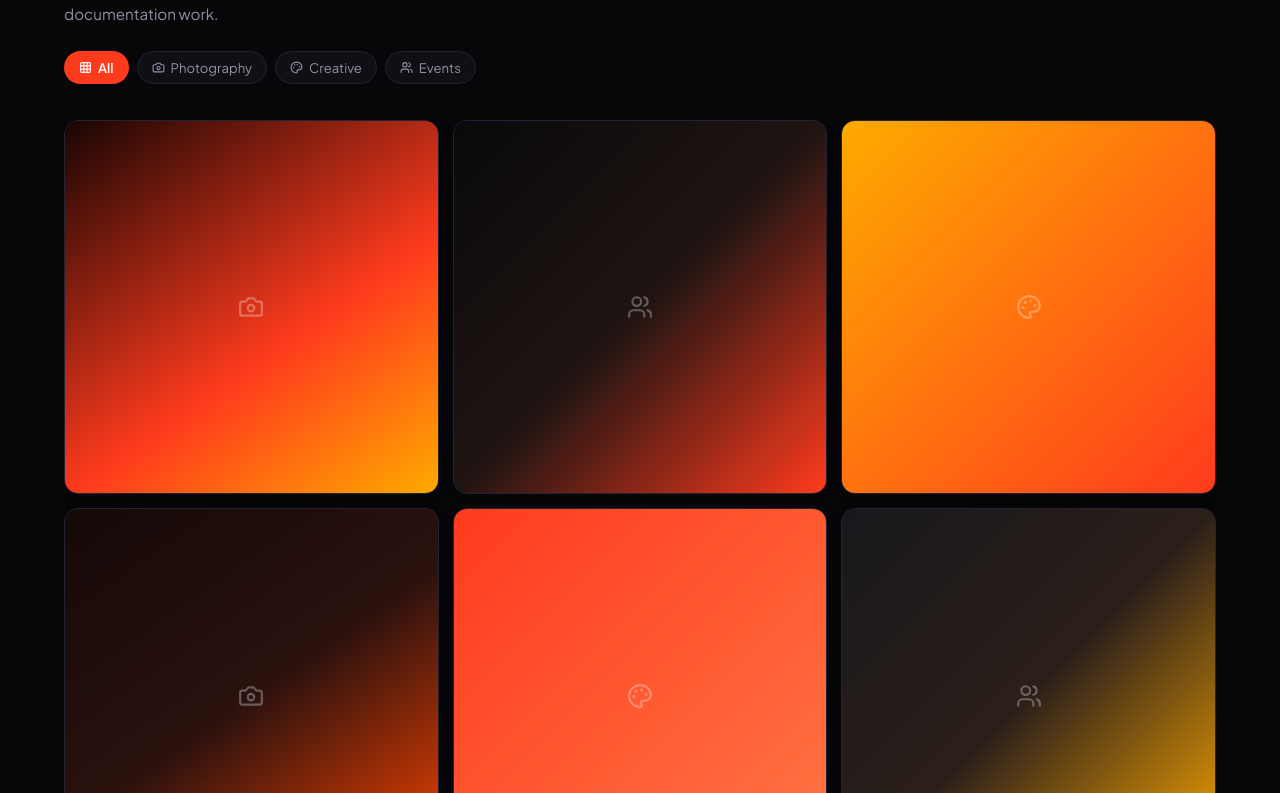
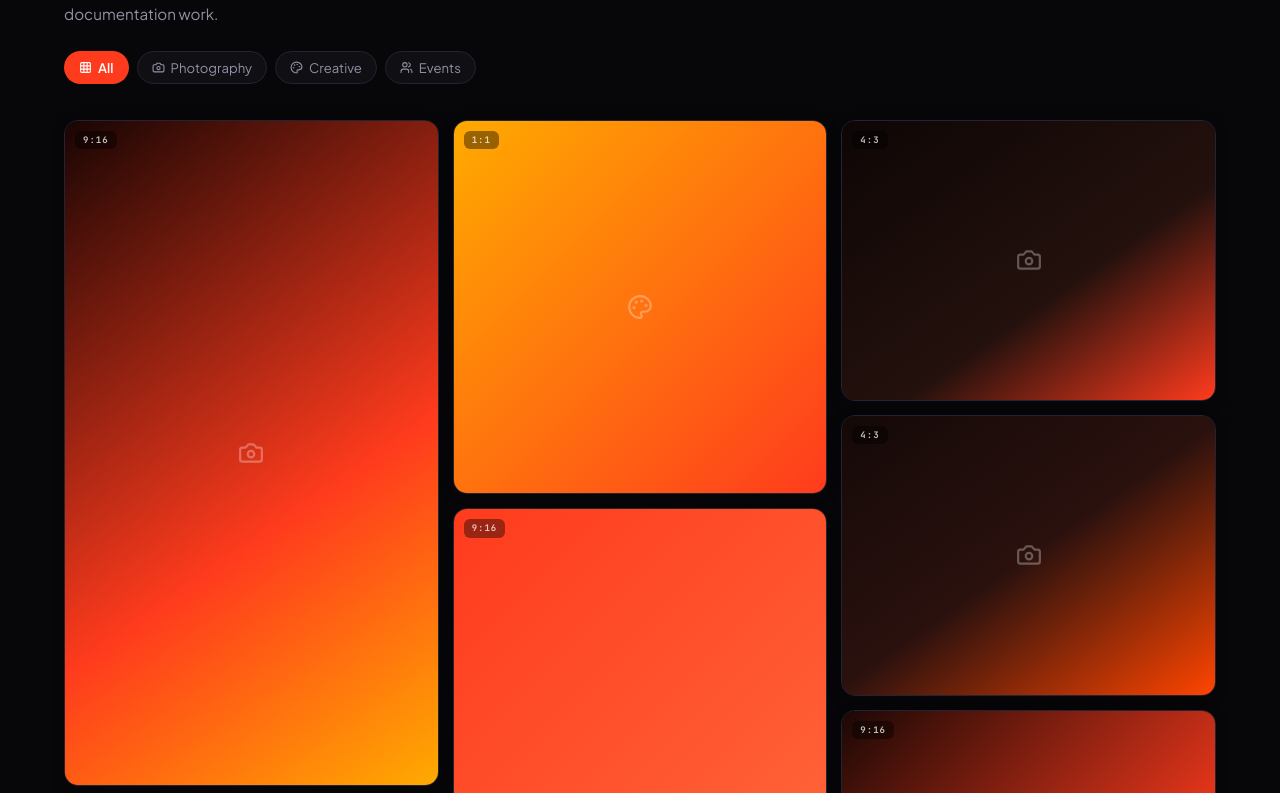
Before and after one commit to zandyka/personal-blog, a React (Vite) app: page / in a window 1280 px wide. Shown: the part 1427-2220 px from the top of the page. Built offline with nearby package versions, Linux system fonts and the light colour scheme.

Commit message:
feat: increase audio volume and implement balanced 3-column masonry gallery with dynamic aspect ratios (1:1, 4:3, 9:16, 16:9)

```diff
--- a/src/components/Gallery.jsx
+++ b/src/components/Gallery.jsx
@@ -6,67 +6,94 @@ import { useSoundContext } from './ui/SoundProvider';
 
 const GALLERY_ITEMS = [
   {
-    id: 1, category: 'Photography', title: 'Urban Landscape',
-    caption: 'Street photography capturing everyday moments',
-    ratio: '1:1', width: 1, height: 1,
+    id: 1,
+    category: 'Photography',
+    title: 'Portrait Session',
+    caption: 'Natural light portrait photography and street framing',
+    aspectRatio: '9 / 16',
+    ratioLabel: '9:16',
     bg: 'linear-gradient(145deg, #180503 0%, #FF3B1D 60%, #FFAA00 100%)',
-    alt: 'Urban Landscape Street Photography',
+    alt: 'Portrait Session in 9:16 vertical ratio',
   },
   {
-    id: 2, category: 'Events', title: 'HIMTI Event Documentation',
-    caption: 'Creative media coverage for organizational events at USU',
-    ratio: '1:1', width: 1, height: 1,
-    bg: 'linear-gradient(135deg, #09090b 0%, #1f1412 50%, #FF3B1D 100%)',
-    alt: 'HIMTI Event Documentation at USU',
+    id: 2,
+    category: 'Creative',
+    title: 'Design Work — Figma',
+    caption: 'Visual identity and vector asset creation',
+    aspectRatio: '1 / 1',
+    ratioLabel: '1:1',
+    bg: 'linear-gradient(135deg, #FFAA00 0%, #FF3B1D 100%)',
+    alt: 'Figma Design Work in 1:1 square ratio',
   },
   {
-    id: 3, category: 'Creative', title: 'Design Work — Figma',
-    caption: 'Visual identity and social media content creation',
-    ratio: '1:1', width: 1, height: 1,
-    bg: 'linear-gradient(135deg, #FFAA00 0%, #FF3B1D 100%)',
-    alt: 'Design Work with Figma',
+    id: 3,
+    category: 'Photography',
+    title: 'Urban Landscape',
+    caption: 'Street architectural exploration and lighting',
+    aspectRatio: '4 / 3',
+    ratioLabel: '4:3',
+    bg: 'linear-gradient(145deg, #0d0605 0%, #24110d 60%, #FF3B1D 100%)',
+    alt: 'Urban Landscape in 4:3 photo ratio',
   },
   {
-    id: 4, category: 'Photography', title: 'Portrait Session',
-    caption: 'Natural light portrait photography',
-    ratio: '1:1', width: 1, height: 1,
-    bg: 'linear-gradient(145deg, #140908 0%, #2a110e 50%, #FF4500 100%)',
-    alt: 'Natural Light Portrait Photography',
+    id: 4,
+    category: 'Events',
+    title: 'HIMTI Documentation',
+    caption: 'Stage and media coverage for HIMTI USU',
+    aspectRatio: '16 / 9',
+    ratioLabel: '16:9',
+    bg: 'linear-gradient(135deg, #09090b 0%, #1f1412 50%, #FF3B1D 100%)',
+    alt: 'HIMTI Documentation in 16:9 cinematic ratio',
   },
   {
-    id: 5, category: 'Creative', title: 'Social Media Content',
-    caption: 'Instagram promotional content for HIMTI USU',
-    ratio: '1:1', width: 1, height: 1,
+    id: 5,
+    category: 'Creative',
+    title: 'Social Media Stories',
+    caption: 'Engaging animated vertical editorial stories',
+    aspectRatio: '9 / 16',
+    ratioLabel: '9:16',
     bg: 'linear-gradient(135deg, #FF3B1D 0%, #FF7744 100%)',
-    alt: 'Social Media Content for HIMTI',
+    alt: 'Social Media Stories in 9:16 vertical format',
   },
   {
-    id: 6, category: 'Events', title: 'Team Collaboration',
-    caption: 'Event coordination and team documentation',
-    ratio: '1:1', width: 1, height: 1,
-    bg: 'linear-gradient(135deg, #18181c 0%, #2b1f1a 50%, #FFAA00 100%)',
-    alt: 'Team Collaboration Documentation',
+    id: 6,
+    category: 'Photography',
+    title: 'Nature & Textures',
+    caption: 'Organic textures and natural light study',
+    aspectRatio: '4 / 3',
+    ratioLabel: '4:3',
+    bg: 'linear-gradient(145deg, #140908 0%, #2a110e 50%, #FF4500 100%)',
+    alt: 'Nature and Textures in 4:3 ratio',
   },
   {
-    id: 7, category: 'Photography', title: 'Nature & Architecture',
-    caption: 'Exploring visual composition in everyday settings',
-    ratio: '1:1', width: 1, height: 1,
-    bg: 'linear-gradient(145deg, #0d0605 0%, #24110d 60%, #FF3B1D 100%)',
-    alt: 'Nature and Architecture Photography',
+    id: 7,
+    category: 'Creative',
+    title: 'Brand Identity',
+    caption: 'Minimalist branding and poster design',
+    aspectRatio: '1 / 1',
+    ratioLabel: '1:1',
+    bg: 'linear-gradient(135deg, #FF5500 0%, #FFAA00 100%)',
+    alt: 'Brand Identity in 1:1 square ratio',
   },
   {
-    id: 8, category: 'Creative', title: 'Brand Identity',
-    caption: 'Poster, banner, and print design using Figma',
-    ratio: '1:1', width: 1, height: 1,
-    bg: 'linear-gradient(135deg, #FF5500 0%, #FFAA00 100%)',
-    alt: 'Brand Identity and Print Design',
+    id: 8,
+    category: 'Events',
+    title: 'Team Collaboration',
+    caption: 'Team planning and milestone documentation',
+    aspectRatio: '16 / 9',
+    ratioLabel: '16:9',
+    bg: 'linear-gradient(135deg, #18181c 0%, #2b1f1a 50%, #FFAA00 100%)',
+    alt: 'Team Collaboration in 16:9 ratio',
   },
   {
-    id: 9, category: 'Events', title: 'Tech Exhibition',
-    caption: 'Student technology project showcase at USU',
-    ratio: '1:1', width: 1, height: 1,
+    id: 9,
+    category: 'Events',
+    title: 'Tech Exhibition',
+    caption: 'Student technology innovation showcase at USU',
+    aspectRatio: '9 / 16',
+    ratioLabel: '9:16',
     bg: 'linear-gradient(135deg, #1a0805 0%, #FF3B1D 50%, #FFAA00 100%)',
-    alt: 'Tech Exhibition Showcase at USU',
+    alt: 'Tech Exhibition in 9:16 vertical format',
   },
 ];
 
@@ -94,21 +121,42 @@ function GalleryCard({ item, index, onClick }) {
       ref={ref}
       initial={{ opacity: 0, y: 24, scale: 0.97 }}
       animate={inView ? { opacity: 1, y: 0, scale: 1 } : {}}
-      transition={{ duration: 0.45, delay: index * 0.05, ease: [0.22, 1, 0.36, 1] }}
+      transition={{ duration: 0.45, delay: index * 0.04, ease: [0.22, 1, 0.36, 1] }}
       onClick={() => { playClick(); onClick(item); }}
       onMouseEnter={() => { playHover(); setHovered(true); }}
       onMouseLeave={() => setHovered(false)}
       className="gallery-card-root"
       style={{
         position: 'relative',
+        width: '100%',
+        aspectRatio: item.aspectRatio || '1 / 1',
         borderRadius: '14px',
         overflow: 'hidden',
         cursor: 'pointer',
         border: '1px solid var(--border)',
-        boxShadow: '0 4px 16px rgba(0, 0, 0, 0.12)',
-        aspectRatio: '1 / 1',
+        boxShadow: '0 4px 16px rgba(0, 0, 0, 0.14)',
       }}
     >
+      {/* Ratio badge in top-left */}
+      <div
+        style={{
+          position: 'absolute',
+          top: '10px',
+          left: '10px',
+          padding: '2px 8px',
+          borderRadius: '6px',
+          background: 'rgba(0, 0, 0, 0.4)',
+          backdropFilter: 'blur(8px)',
+          fontSize: '9px',
+          fontFamily: "'JetBrains Mono', monospace",
+          fontWeight: 700,
+          color: 'rgba(255, 255, 255, 0.75)',
+          letterSpacing: '1px',
+          zIndex: 2,
+        }}
+      >
+        {item.ratioLabel}
+      </div>
       {/* Background artwork with smooth zoom */}
       <div
         style={{
@@ -341,35 +389,54 @@ export default function Gallery() {
           })}
         </motion.div>
 
-        {/* Grid */}
-        <motion.div
-          layout
-          className="gallery-grid"
+        {/* 3-Column Balanced Masonry Layout */}
+        <div
+          className="gallery-masonry-wrapper"
           style={{
-            display: 'grid',
-            gridTemplateColumns: 'repeat(3, 1fr)',
+            display: 'flex',
             gap: '14px',
+            alignItems: 'flex-start',
+          }}
+        >
+          {[0, 1, 2].map((colIndex) => {
+            const colItems = filtered.filter((_, idx) => idx % 3 === colIndex);
+            return (
+              <div
+                key={colIndex}
+                className="gallery-masonry-col"
+                style={{
+                  flex: 1,
+                  display: 'flex',
+                  flexDirection: 'column',
+                  gap: '14px',
+                  minWidth: 0,
                 }}
               >
                 <AnimatePresence mode="popLayout">
-            {filtered.map((item, i) => (
+                  {colItems.map((item, i) => (
                     <motion.div
                       key={item.id}
                       layout
-                initial={{ opacity: 0, scale: 0.9 }}
+                      initial={{ opacity: 0, scale: 0.92 }}
                       animate={{ opacity: 1, scale: 1 }}
-                exit={{ opacity: 0, scale: 0.9 }}
+                      exit={{ opacity: 0, scale: 0.92 }}
                       transition={{ duration: 0.3 }}
                     >
-                <GalleryCard item={item} index={i} onClick={setSelectedItem} />
+                      <GalleryCard item={item} index={colIndex * 3 + i} onClick={setSelectedItem} />
                     </motion.div>
                   ))}
                 </AnimatePresence>
-        </motion.div>
+              </div>
+            );
+          })}
+        </div>
 
         <style>{`
           @media (max-width: 768px) {
-            .gallery-grid {
+            .gallery-masonry-wrapper {
+              gap: 8px !important;
+            }
+            .gallery-masonry-col {
               gap: 8px !important;
             }
             .gallery-card-root {
@@ -383,7 +450,10 @@ export default function Gallery() {
             }
           }
           @media (max-width: 480px) {
-            .gallery-grid {
+            .gallery-masonry-wrapper {
+              gap: 6px !important;
+            }
+            .gallery-masonry-col {
               gap: 6px !important;
             }
             .gallery-card-root {
--- a/src/components/ui/SoundProvider.jsx
+++ b/src/components/ui/SoundProvider.jsx
@@ -11,7 +11,7 @@ function createAudioContext() {
   }
 }
 
-function playTone(ctx, frequency, duration, volume = 0.08, type = 'sine', sweep = false) {
+function playTone(ctx, frequency, duration, volume = 0.15, type = 'sine', sweep = false) {
   if (!ctx) return
   try {
     const osc = ctx.createOscillator()
@@ -63,27 +63,27 @@ export function SoundProvider({ children }) {
   const playClick = useCallback(() => {
     const ctx = getCtx()
     if (!ctx) return
-    playTone(ctx, 880, 0.08, 0.09, 'sine')
+    playTone(ctx, 880, 0.08, 0.18, 'sine')
   }, [getCtx])
 
   const playHover = useCallback(() => {
     const ctx = getCtx()
     if (!ctx) return
-    playTone(ctx, 440, 0.04, 0.04, 'sine')
+    playTone(ctx, 440, 0.04, 0.09, 'sine')
   }, [getCtx])
 
   const playWhoosh = useCallback(() => {
     const ctx = getCtx()
     if (!ctx) return
-    playTone(ctx, 800, 0.18, 0.06, 'sine', true)
+    playTone(ctx, 800, 0.18, 0.15, 'sine', true)
   }, [getCtx])
 
   const playSuccess = useCallback(() => {
     const ctx = getCtx()
     if (!ctx) return
-    playTone(ctx, 523, 0.1, 0.07, 'sine')
-    setTimeout(() => playTone(ctx, 659, 0.1, 0.07, 'sine'), 100)
-    setTimeout(() => playTone(ctx, 784, 0.15, 0.07, 'sine'), 200)
+    playTone(ctx, 523, 0.1, 0.16, 'sine')
+    setTimeout(() => playTone(ctx, 659, 0.1, 0.16, 'sine'), 100)
+    setTimeout(() => playTone(ctx, 784, 0.15, 0.16, 'sine'), 200)
   }, [getCtx])
 
   return (
```
Lines whose indentation alone changed are shown as unchanged.
